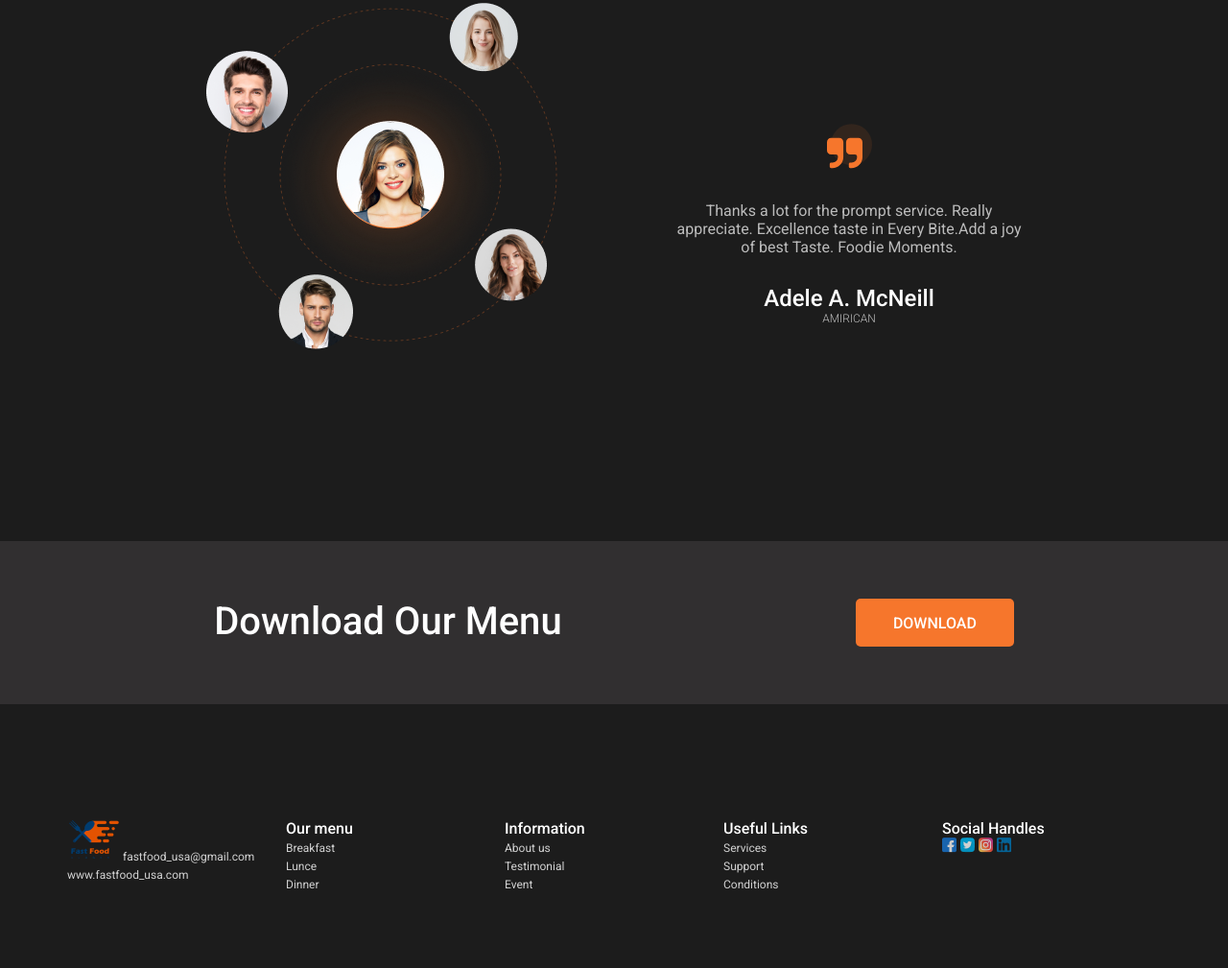
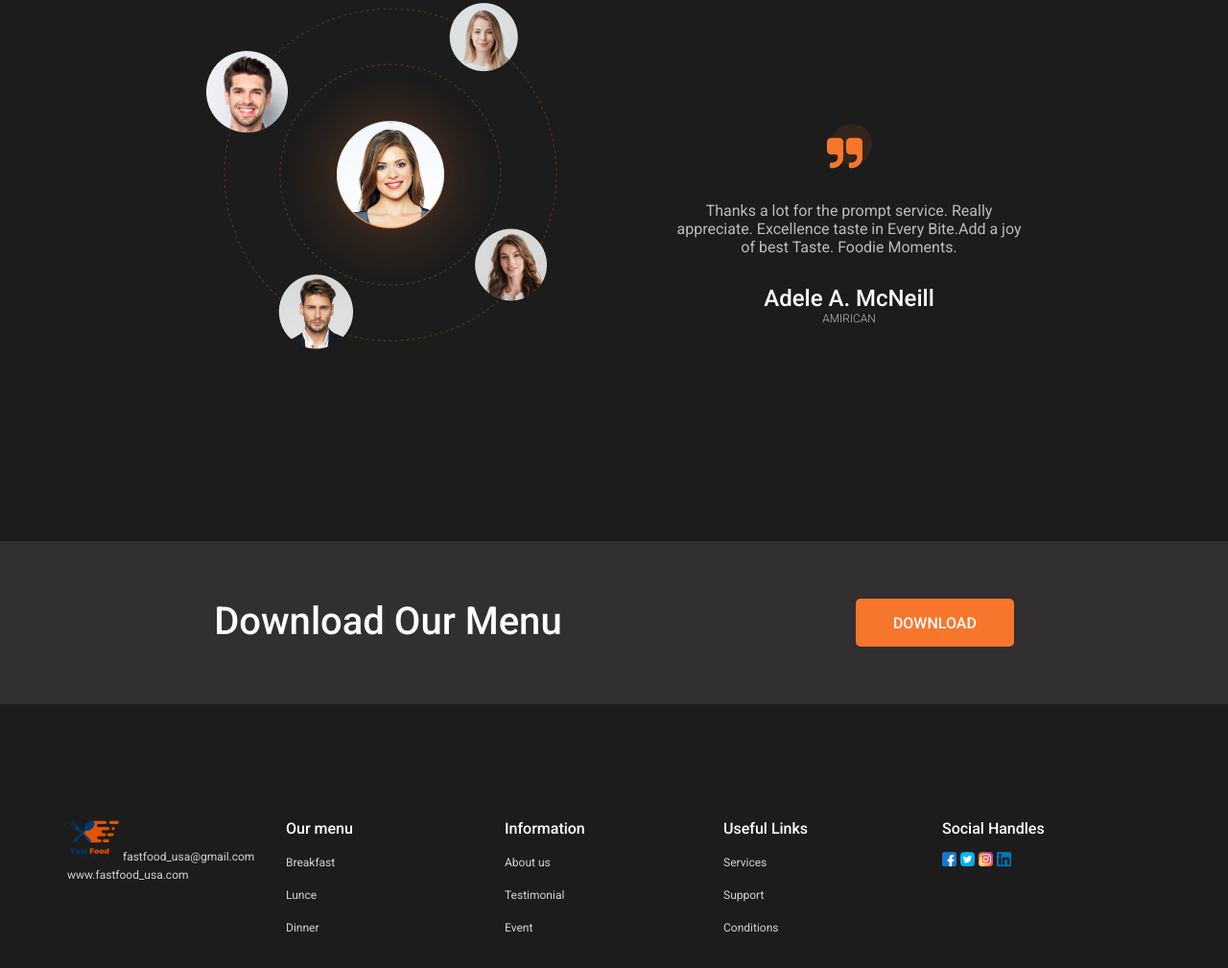
Before and after one commit to n1gm0p/site1, a plain HTML site: page index.html in a window 1280 px wide. Shown: the part 2830-3839 px from the top of the page at 96% size. Drawn offline with Linux system fonts and the light colour scheme.

Commit message:
Update style.css

```diff
--- a/style.css
+++ b/style.css
@@ -379,13 +379,15 @@ h1, h2, h3, h4, h5, h6{
 
 .footer a {
 	font-size: 12px;
-	opacity: 0.8;
+	color: rgba(255, 255, 255, 0.8)
 }
 
 .footer .footer_title {
+	display: inline-block;
+	margin-bottom: 15px;
 	font-weight: 500;
 	font-size: 16px;
-	opacity: 1;
+	color: #fff;
 }
 .footer .container {
 	display: grid;
@@ -413,7 +415,8 @@ h1, h2, h3, h4, h5, h6{
 }
 .footer_inner-list {
 }
-.footer_list-item {
+.footer_list-item + .footer_list-item{
+	margin-top: 15px;
 }
 .footer_socials {
 }
```
